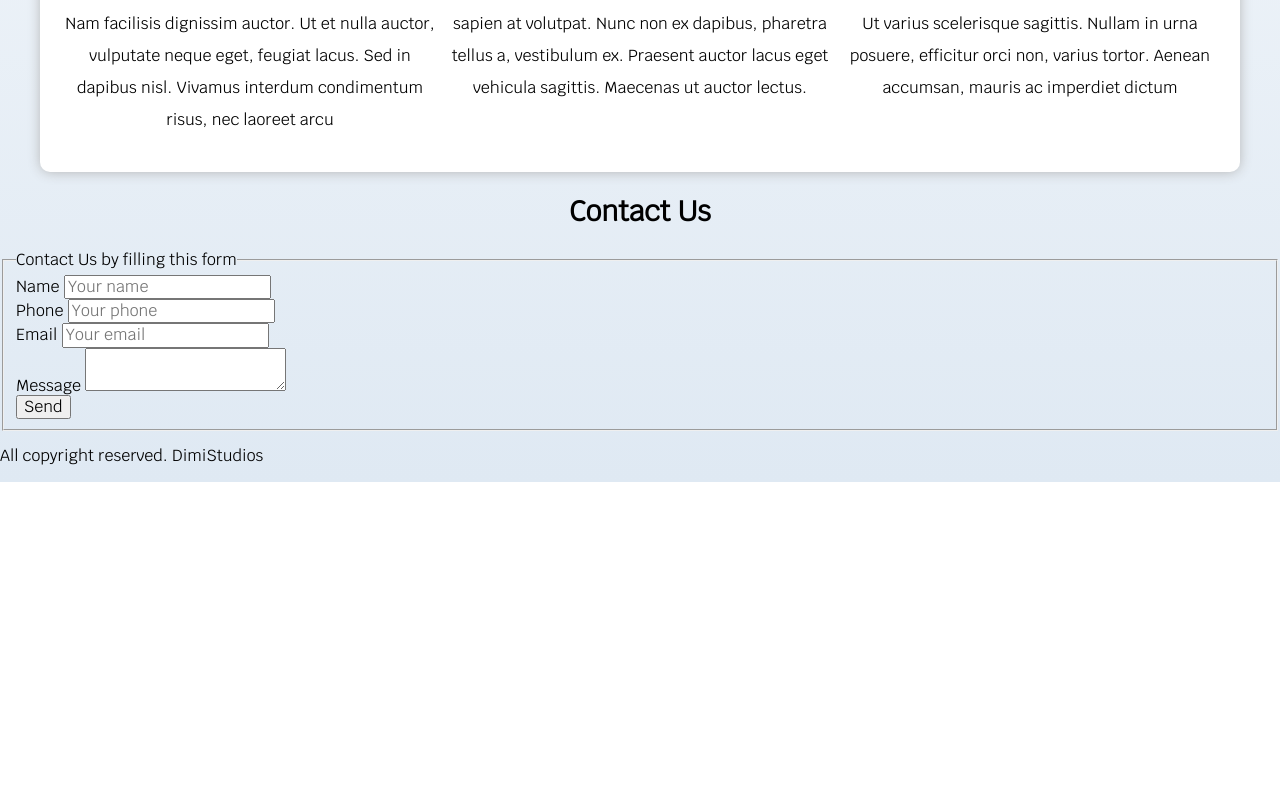
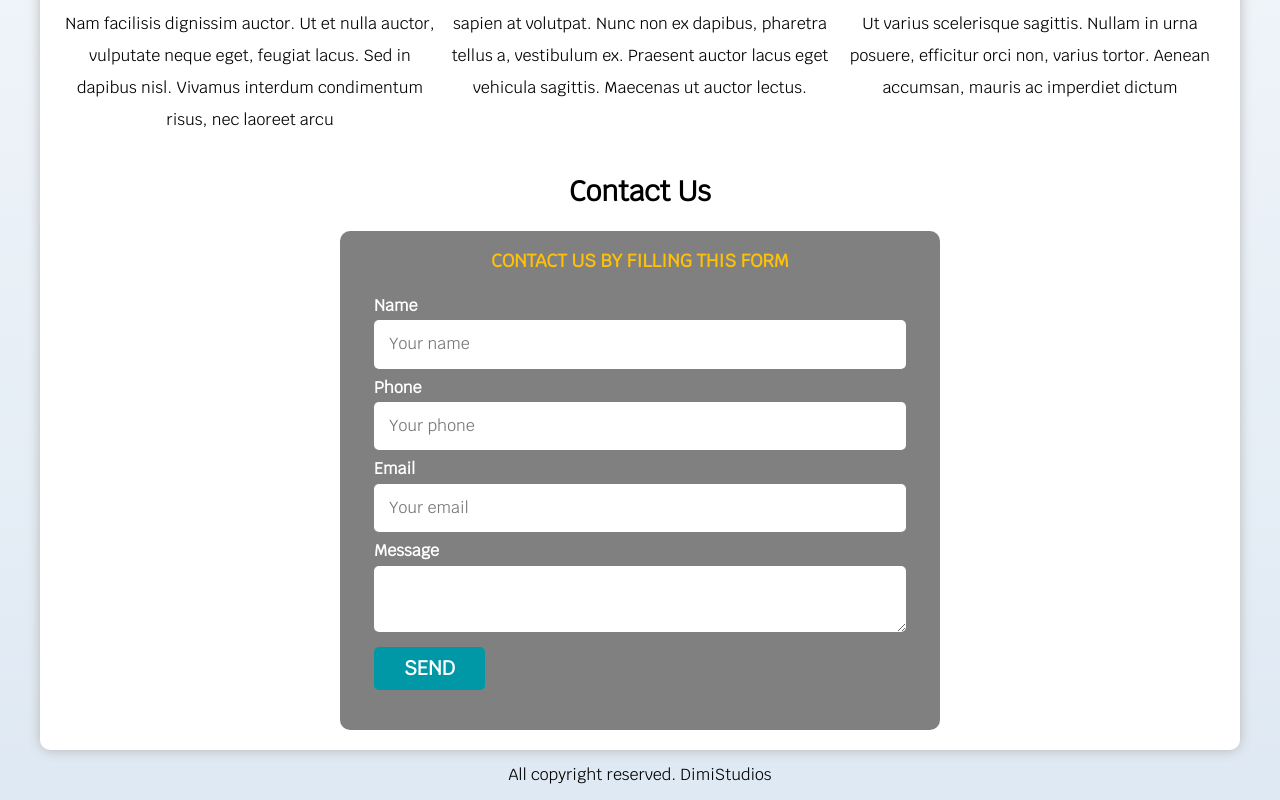
Before and after one commit to SaulSaavedraLaura/First-Web, a plain HTML site: page index.html in a window 1280 px wide. Shown: the part 884-1684 px from the top of the page. Before the commit the page ends 1366 px from the top, so only its background shows below. Drawn offline with Linux system fonts and the light colour scheme; a web font is replaced by a local one.

Commit message:
Decorando el formulario

```diff
--- a/css/style.css
+++ b/css/style.css
@@ -30,9 +30,15 @@ h3 {
 h1,h2,h3 {
     text-align: center
 }
+/* Titles */
 .title span {
     font-size: 2.8rem;
 }
+/** Utilities **/
+.w-100 {
+    width: 100%;
+}
+/** Nav-Main **/
 .subtitle {
     text-align: center;
     font-size: 4rem;
@@ -64,11 +70,15 @@ h1,h2,h3 {
     border-radius: .5rem;
     width: 90%;
     text-align: center;
+    border: none;
 }
 @media (min-width: 768px) {
     .button{
         width: auto;
     }
+}
+.button:hover {
+    cursor: pointer;
 }
 .nav-bg {
     background-color: #0097A7;
@@ -125,7 +135,9 @@ h1,h2,h3 {
     display: flex;
     align-items: flex;
 }
-
+.footer {
+    text-align: center;
+}
 /** Services **/
 @media (min-width: 768px) {
     .services {
@@ -157,3 +169,42 @@ h1,h2,h3 {
     align-items: center;
     color: black;
 }
+.form {
+    background-color: gray;
+    width: min(60rem, 100%);
+    margin: 0 auto;
+    padding: 2rem;
+    border-radius: 1rem;
+}
+.form fieldset {
+    border: none;
+}
+.form legend {
+    text-align: center;
+    font-size: 1.8rem;
+    text-transform: uppercase;
+    font-weight: bold;
+    margin-bottom: 2rem;
+    color: #FFC107;
+}
+.field-container {
+
+}
+.field {
+    margin-bottom: 1rem;
+}
+.field label {
+    color: white;
+    font-weight: bold;
+    margin-bottom: 0.5rem;
+    display: block;
+}
+.input-text {
+    width: 100%;
+    border: none;
+    padding: 1.5rem;
+    border-radius: 0.5rem;
+}
+send .button {
+    width: 100%;
+}
--- a/index.html
+++ b/index.html
@@ -95,45 +95,45 @@
                     <p>Ut varius scelerisque sagittis. Nullam in urna posuere, efficitur orci non, varius tortor. Aenean accumsan, mauris ac imperdiet dictum</p>
                 </section>
             </div>   <!--OurServices-->
-    </main>
 
+            <h2>Contact Us</h2>
         <section class="form">
-        <h2>Contact Us</h2>
-
             <form>
                 <fieldset>
                     <legend>Contact Us by filling this form</legend>
 
-                <div>
+                    <div class="field-conteiner">
+                        <div class="field">
                             <label>Name</label>
-                    <input type="text" placeholder="Your name">
+                            <input class="input-text" type="text" placeholder="Your name">
                         </div>
 
-                <div>
+                        <div class="field">
                             <label>Phone</label>
-                    <input type="number" placeholder="Your phone">
+                            <input class="input-text" type="number" placeholder="Your phone">
                         </div>
 
 
-                <div>
+                        <div class="field">
                             <label>Email</label>
-                    <input type="email" placeholder="Your email">
+                            <input class="input-text" type="email" placeholder="Your email">
                         </div>
 
-                <div>
+                        <div class="field">
                             <label>Message</label>
-                    <textarea></textarea>
+                            <textarea class="input-text"></textarea>
                         </div>
 
-                <div>
-                    <input type="submit" value="Send">
+                        <div class="field send">
+                            <input class="button w-100" type="submit" value="Send">
                         </div>
+                    </div> <!--camp-container-->
 
                 </fieldset>
             </form>
 
         </section>
-
+    </main>
     <footer class="footer">
         <p>All copyright reserved. DimiStudios</p>
     </footer>
```
Lines whose indentation alone changed are shown as unchanged.
